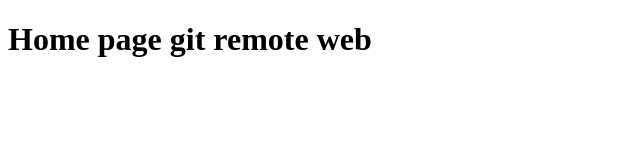
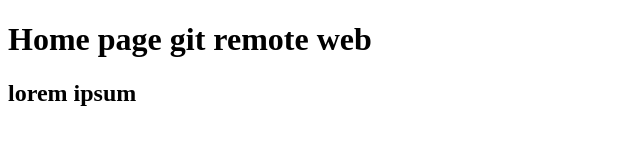
Before and after one commit to dev-piyal/Remote-web, a plain HTML site: page index.html in a window 1280 px wide. Shown: the whole page, without its empty margins (0-640 px from the left). Drawn offline with Linux system fonts and the light colour scheme.

Commit message:
new index change added

```diff
--- a/index.html
+++ b/index.html
@@ -5,5 +5,6 @@
 </head>
 <body>
 <h1>Home page git remote web</h1>
+<h2>lorem ipsum</h2>
 </body>
 </html>
```
